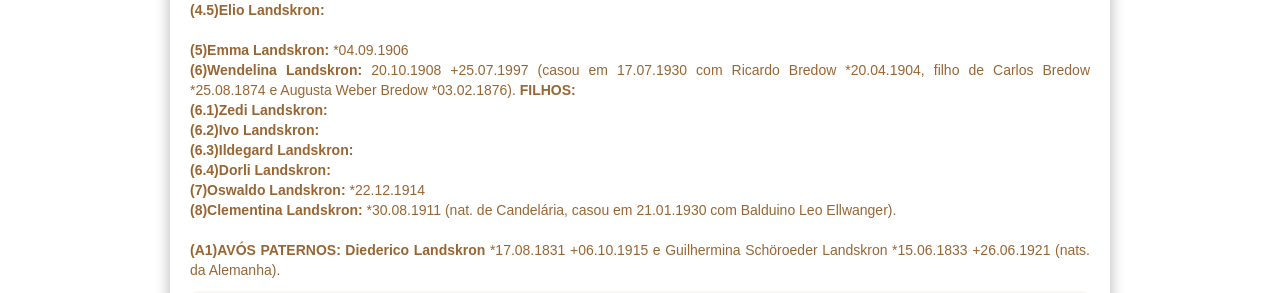
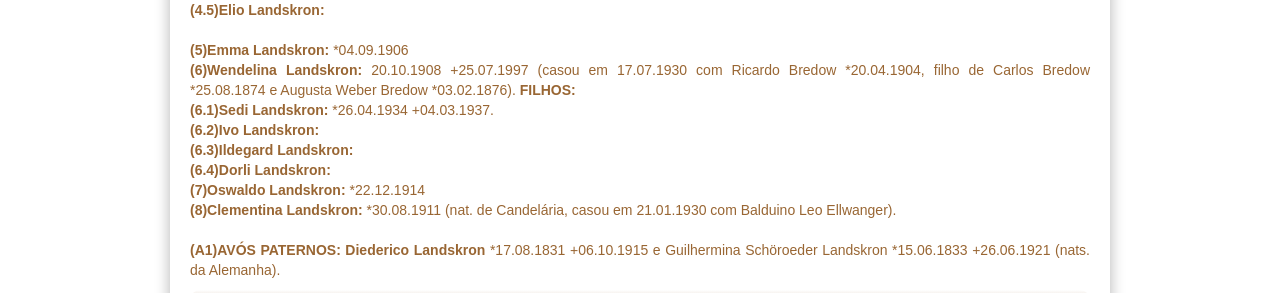
Before and after one commit to claudiovargas1955/claudiovargas1955.github.io, a Jekyll site: the page built from _pages/arvore-genealogica-de-guilherme landskron.html, in a window 1280 px wide. Shown: the part 1572-1865 px from the top of the page. Built offline with Jekyll 4.4.1, drawn with Linux system fonts in a browser that asks for light colours; some web fonts are replaced; some of the changed lines change nothing that is shown.

Commit message:
Update arvore-genealogica-de-guilherme landskron.html

```diff
--- a/_pages/arvore-genealogica-de-guilherme landskron.html
+++ b/_pages/arvore-genealogica-de-guilherme landskron.html
@@ -120,7 +120,7 @@ Germano Baumann *23.10.1877 e Teresa Wrasse Baumann *04.09.1874, naturais de Par
 
 <b>(6)Wendelina Landskron: </b>20.10.1908 +25.07.1997 (casou em 17.07.1930 com Ricardo Bredow *20.04.1904, filho de Carlos Bredow
 *25.08.1874 e Augusta Weber Bredow *03.02.1876). <b>FILHOS:</b><br>
-<b>(6.1)Zedi Landskron: </b><br>
+<b>(6.1)Sedi Landskron: </b>*26.04.1934 +04.03.1937.<br>
 <b>(6.2)Ivo Landskron: </b><br>
 <b>(6.3)Ildegard Landskron: </b><br>
 <b>(6.4)Dorli Landskron: </b><br>
@@ -163,8 +163,9 @@ Carlos Hacker *1879 e Catharina Hacker *1879). <br><br>
 
 <b>(1.2)Guilherme Augusto Ricardo Landskron: </b>*1861 ou *1865 (viúvo, casou com Sofia Stein Landskron *1873 +18.12.1938, filha de José
 Stein e Dorothéa Stein, nats. da Alemanha). <b>FILHOS:</b><br>
-       <b>(1.2.1)Augusto Nelsino Landskron: </b>*1903 (filho adotivo do casal, exposto na casa de Guilherme Ruff, não tiveram filhos
-       legítimos). <br><br>
+       <b>(1.2.1)Augusto Nelsino Landskron: </b>*1903 (casou com Ulda Landskron, filho adotivo do casal, exposto na casa de Guilherme
+       Ruff, não tiveram filhos legítimos). <b>FILHOS:</b><br>
+               <b>(1.2.1.1)Geraldo Landskron: </b>*15.06.1943 +18.06.1943.<br><br>
 
 <b>(1.3)Henrique Augusto Landskron: </b>*1864 ou *1868 (casado com Emilia Albertina Guilhermina Petermann, filha de Germano Petermann
 e Maria Petermann). <b>FILHOS:</b><br>
```
